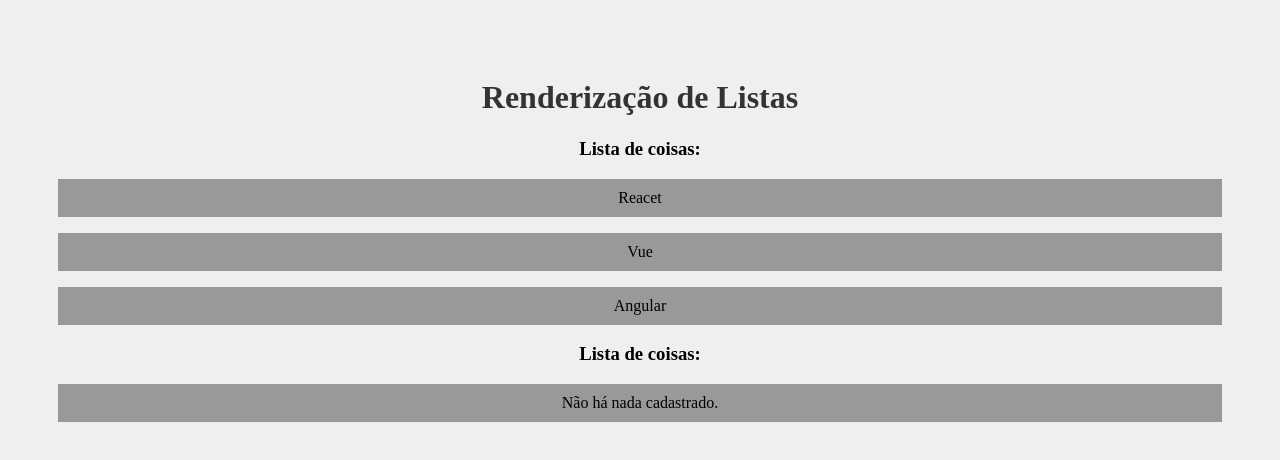
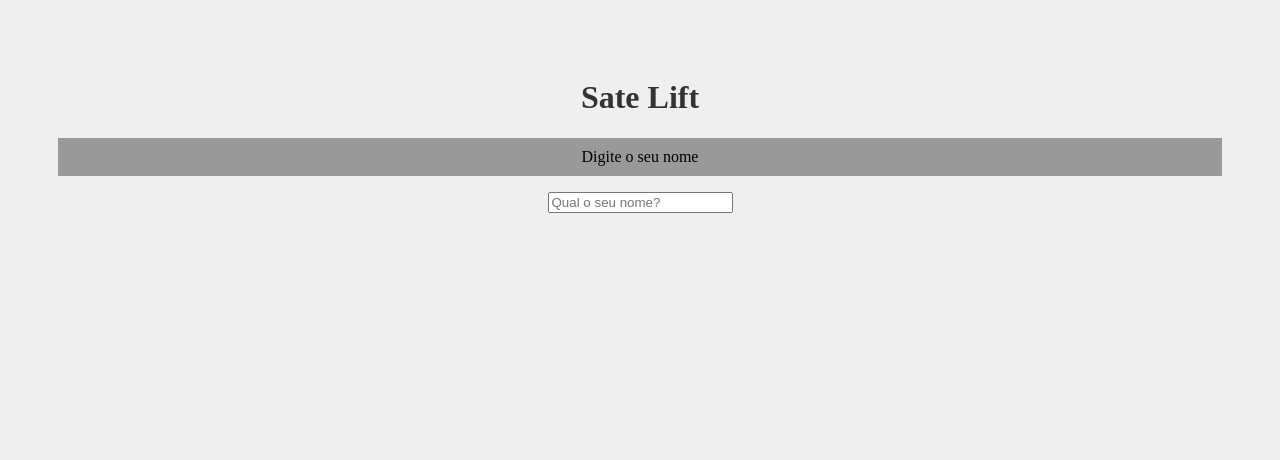
Before and after one commit to Wilksonflor/AULAS-DE-REACT, a React (Create React App) app in the folder projetocost/: page / in a window 1280 px wide. Shown: the top 460 px of the page. Built offline with nearby package versions, Linux system fonts and the light colour scheme.

Commit message:
Finalizei a aula State Lift - #14

```diff
--- a/projetocost/src/App.js
+++ b/projetocost/src/App.js
@@ -1,17 +1,19 @@
+import {useState} from 'react'
 
-import './App.css';
-import OutraLista from './components/OutraLista';
+import "./App.css";
+import SeuNome from './components/SeuNome';
+import Saudacao from './components/Saudacao';
+function App() {
 
-  const meusItens = ['Reacet', 'Vue', 'Angular']
+  const [nome, setNome] = useState();
+  return (
 
-function App() {
-  return (
     <div className="App">
-    <h1>Renderização de Listas</h1>
-    <OutraLista itens={meusItens}/>
-    <OutraLista itens={[]}/>
+      <h1>Sate Lift</h1>
+      <SeuNome setNome={setNome}/>
+      <Saudacao nome={nome}/>
     </div>
-  )
+  );
 }
 
 export default App;
--- /dev/null
+++ b/projetocost/src/components/Saudacao.js
@@ -0,0 +1,16 @@
+function Saudacao( { nome } ){
+
+    function textoSaudacao(algumNome){
+        return `Olá, ${algumNome}, tudo bem?`
+    }
+
+
+    return(
+        <>
+        {nome && <p>{textoSaudacao(nome)}</p>}
+        </>
+
+    )
+}
+
+export default Saudacao;
--- /dev/null
+++ b/projetocost/src/components/SeuNome.js
@@ -0,0 +1,14 @@
+function SeuNome({ setNome }) {
+  return (
+    <div>
+      <p>Digite o seu nome</p>
+      <input
+        type="text"
+        placeholder="Qual o seu nome?"
+        onChange={(e) => setNome(e.target.value)}
+      />
+    </div>
+  );
+}
+
+export default SeuNome;
```
